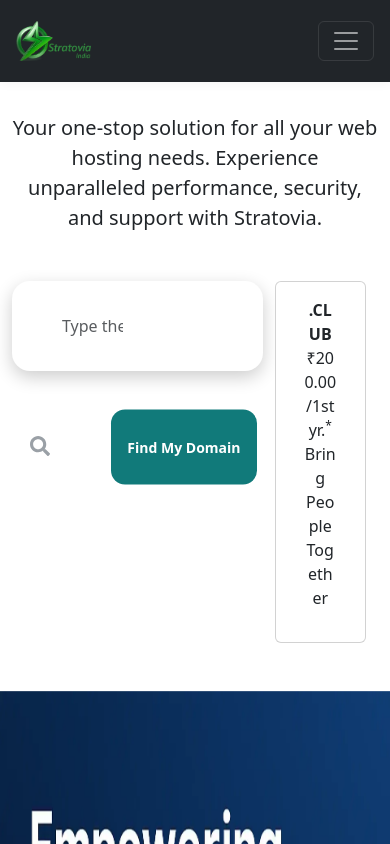
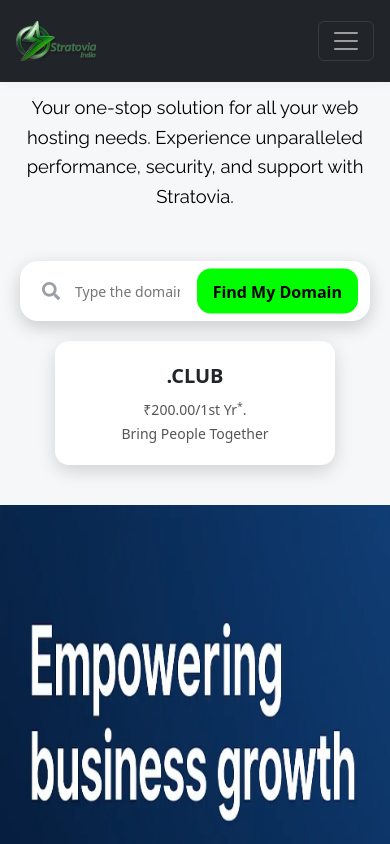
Before and after one commit to sriansh24/Stratovia, a React (Vite) app: page / in a window 390 px wide. Shown: the top 844 px of the page. Built offline with nearby package versions, Linux system fonts and the light colour scheme; a web font is replaced by a local one.

Commit message:
Design change with proper responsive with every screen of DomainSearch section is done.

```diff
--- /dev/null
+++ b/src/assets/css/HomeCss/DomainSearch.css
@@ -0,0 +1,216 @@
+/* =========================
+   ROOT SECTION
+========================= */
+
+.domain-section {
+  padding: 40px 20px;
+  background: #f6f7f9;
+}
+
+.domain-container {
+  max-width: 1400px;
+  margin: 0 auto;
+  text-align: center;
+}
+
+/* =========================
+   TYPOGRAPHY
+========================= */
+
+.domain-title {
+  font-family: var(--ubuntu-text);
+  font-weight: 700;
+  font-size: clamp(2.13rem, 4vw, 3.6rem);
+  margin-bottom: 16px;
+  color: #000;
+}
+
+.domain-subtitle {
+  font-family: var(--raleway-text);
+  font-size: clamp(1.15rem, 2vw, 2.5rem);
+  max-width: 750px;
+  margin: 0 auto 50px auto;
+  line-height: 1.6;
+  color: #000;
+}
+
+/* =========================
+   SEARCH WRAPPER
+========================= */
+
+.domain-search-wrapper {
+  display: flex;
+  flex-direction: column;
+  gap: 20px;
+  align-items: center;
+}
+
+/* =========================
+   SEARCH BOX
+========================= */
+
+.domain-search-box {
+  position: relative;
+  width: 100%;
+  max-width: 900px;
+}
+
+.domain-input {
+  width: 100%;
+  height: clamp(60px, 7vw, 90px);
+  border-radius: 18px;
+  padding-left: 55px;
+  padding-right: 190px;
+  font-size: clamp(14px, 1.2vw, 18px);
+  border: none;
+  outline: none;
+  box-shadow: 0 6px 18px rgba(0, 0, 0, 0.18);
+  transition: 0.3s ease;
+}
+
+.domain-input:focus {
+  box-shadow: 0 8px 24px rgba(0, 0, 0, 0.2);
+}
+
+/* Search Icon */
+
+.search-icon {
+  position: absolute;
+  left: 22px;
+  top: 50%;
+  transform: translateY(-50%);
+  color: #9aa0a6;
+  font-size: 18px;
+}
+
+/* Button */
+
+.domain-btn {
+  position: absolute;
+  right: 12px;
+  top: 50%;
+  transform: translateY(-50%);
+  height: clamp(45px, 5.5vw, 75px);
+  padding: 0 clamp(16px, 2vw, 28px);
+  border-radius: 14px;
+  background-color: #00ff00;
+  color: #000;
+  font-weight: 600;
+  border: none;
+  cursor: pointer;
+  transition: 0.25s ease;
+}
+
+.domain-btn:hover {
+  background-color: #00ff00;
+}
+
+/* =========================
+   OFFER CARD
+========================= */
+
+.domain-offer-card {
+  background: #ffffff;
+  box-shadow: 0 6px 18px rgba(0, 0, 0, 0.15);
+  border-radius: 14px;
+  padding: 20px;
+  width: 100%;
+  max-width: 280px;
+  text-align: center;
+  cursor: pointer;
+  transition: 0.3s;
+}
+
+.domain-offer-card strong {
+  display: block;
+  font-size: 20px;
+  margin-bottom: 6px;
+}
+
+.domain-offer-card span {
+  font-size: 14px;
+  color: #555;
+}
+
+/* =========================
+   TABLET (768px+)
+========================= */
+
+@media (min-width: 768px) {
+  .domain-section {
+    padding: 60px 40px;
+    background: #f6f7f9;
+  }
+
+  .domain-search-wrapper {
+    flex-direction: row;
+    justify-content: center;
+    align-items: center;
+  }
+
+  .domain-offer-card {
+    margin-left: 20px;
+  }
+}
+
+/* =========================
+   LARGE DESKTOP (1440px+)
+========================= */
+
+@media (min-width: 1440px) {
+  .domain-container {
+    max-width: 1400px;
+  }
+
+  .domain-title {
+    font-size: clamp(2.5rem, 3vw, 3.6rem);
+  }
+
+  .domain-subtitle {
+    font-size: clamp(1.5rem, 2vw, 3rem);
+  }
+}
+
+/* =========================
+   ULTRA WIDE (1920px+)
+========================= */
+
+@media (min-width: 1920px) {
+  .domain-section {
+    padding: 80px 80px;
+  }
+
+  .domain-container {
+    max-width: 1600px;
+  }
+
+  .domain-title {
+    font-size: 4rem;
+  }
+
+  .domain-subtitle {
+    font-size: 1.55rem;
+  }
+}
+
+/* =========================
+   2560px+ (Ultra Wide)
+========================= */
+
+@media (min-width: 2560px) {
+  .domain-section {
+    padding: 100px 120px;
+  }
+
+  .domain-container {
+    max-width: 1800px;
+  }
+
+  .domain-title {
+    font-size: 4rem;
+  }
+
+  .domain-subtitle {
+    font-size: 1.55rem;
+  }
+}
--- a/src/assets/css/HomeCss/Home-Styles.css
+++ /dev/null
@@ -1,68 +0,0 @@
-.domain-search-wrapper {
-  width: 100%;
-}
-
-.domain-search-box {
-  position: relative;
-  width: 75%;
-  max-width: 900px;
-}
-
-.domain-input {
-  height: 90px;
-  border-radius: 18px !important;
-  padding-left: 50px !important;
-  padding-right: 180px !important;
-  font-size: 18px;
-  border: none !important;
-  box-shadow: 0 6px 18px rgba(0,0,0,0.2);
-}
-
-.domain-input:focus {
-  box-shadow: 0 8px 22px rgba(0,0,0,0.2) !important;
-}
-
-.search-icon {
-  position: absolute;
-  left: 30px;
-  top: 45%;
-  transform: translateY(-50%);
-  color: #9aa0a6;
-  z-index: 2;
-}
-
-.domain-btn {
-  position: absolute;
-  right: 18px;
-  top: 46%;
-  transform: translateY(-50%);
-  height: 75px;
-  padding: 0 26px;
-  border-radius: 14px;
-  background-color: #117a7a;
-  color: white;
-  font-weight: 600;
-  border: none;
-  transition: 0.25s;
-}
-
-.domain-btn:hover {
-  background-color: #0d6666;
-}
-
-@media (max-width: 768px) {
-
-  .domain-search-box {
-    width: 95%;
-  }
-
-  .domain-input {
-    padding-right: 140px !important;
-    font-size: 16px;
-  }
-
-  .domain-btn {
-    padding: 0 16px;
-    font-size: 14px;
-  }
-}
--- a/src/components/Home-c/DomainSearch.jsx
+++ b/src/components/Home-c/DomainSearch.jsx
@@ -1,43 +1,42 @@
-import React from 'react';
-import { Form } from 'react-bootstrap';
-import { FaSearch } from 'react-icons/fa';
-import '../../assets/css/HomeCss/Home-Styles.css';
+import React from "react";
+import { Form } from "react-bootstrap";
+import { FaSearch } from "react-icons/fa";
+import "../../assets/css/HomeCss/DomainSearch.css";
 
 function DomainSearch() {
   return (
-        <div className="container-fluid my-5">
-            <div className="row justify-content-center">
-                <div className="col-md-8 text-center">
-                    <section>
-                        <h1 className="display-4 fw-bold">Welcome to Stratovia</h1>
-                        <p className="lead mt-4 mb-5">Your one-stop solution for all your web hosting needs. Experience unparalleled performance, security, and support with Stratovia.</p>
-                    </section>
-                    <section>
-                        <div className="domain-search-wrapper row">
-                            <div className="domain-search-box col-9 col-md-9 col-lg-9 mx-auto">
-
-                                <span className="search-icon">
-                                    <FaSearch size={20} />
+    <section className="domain-section">
+      <div className="domain-container">
+        <div className="domain-content">
+          <h1 className="domain-title">Welcome to Stratovia</h1>
+          <p className="domain-subtitle">
+            Your one-stop solution for all your web hosting needs. Experience
+            unparalleled performance, security, and support with Stratovia.
+          </p>
+        </div>
+        <div className="domain-search-wrapper">
+          <div className="domain-search-box">
+            <FaSearch className="search-icon" />
+            <input
+              type="text"
+              htmlFor="text"
+              id="text"
+              placeholder="Type the domain you want!"
+              className="domain-input"
+            />
+            <button className="domain-btn">Find My Domain</button>
+          </div>
+          <div className="domain-offer-card">
+            <strong>.CLUB</strong>
+            <span>
+              &#8377;200.00/1st Yr<sup>*</sup>.
+              <br />
+              Bring People Together
             </span>
-
-                                <Form.Control type="text" placeholder="Type the domain you want" className="domain-input" />
-
-                                <button className="domain-btn">
-                                    Find My Domain
-                                </button>
-                            </div>
-                            <div className="card col-3 col-md-3 col-lg-3 mx-auto">
-                                <div className="card-body">
-                                    <p>
-                                        <strong>.CLUB</strong><span> &#8377;200.00/1st yr.<sup>*</sup><br />Bring People Together</span>
-                                    </p>
           </div>
         </div>
       </div>
     </section>
-                </div>
-            </div>
-        </div>
   );
 }
 
--- a/src/layouts/Header/Header.jsx
+++ b/src/layouts/Header/Header.jsx
@@ -1,7 +1,7 @@
 import React from "react";
 import { Navbar, Nav, Container } from "react-bootstrap";
-// import logo from "../../assets/img/logo/stratovia-logo.webp";
-import logo from "../../assets/img/logo/stratovia-logo2.png";
+import logo from "../../assets/img/logo/stratovia-logo3.webp";
+// import logo from "../../assets/img/logo/stratovia-logo2.png";
 import "../../assets/css/GlobalCss/styles.css"
 
 function MainLayoutHeader() {
--- a/src/pages/Home/Home.jsx
+++ b/src/pages/Home/Home.jsx
@@ -11,7 +11,6 @@
 import WorkWithStratovia from '../../components/Home-c/WorkWithStratovia';
 // import WwsExperiment from '../../components/Home-c/WwsExperiment';
 import StratoviaQnsAns from '../../components/Home-c/StratoviaQnsAns'
-import '../../assets/css/HomeCss/Home-Styles.css';
 
 function Home() {
   return (
```
Also changed, not shown: src/assets/img/logo/stratovia-logo3.webp (added). Lines whose indentation alone changed are shown as unchanged.
